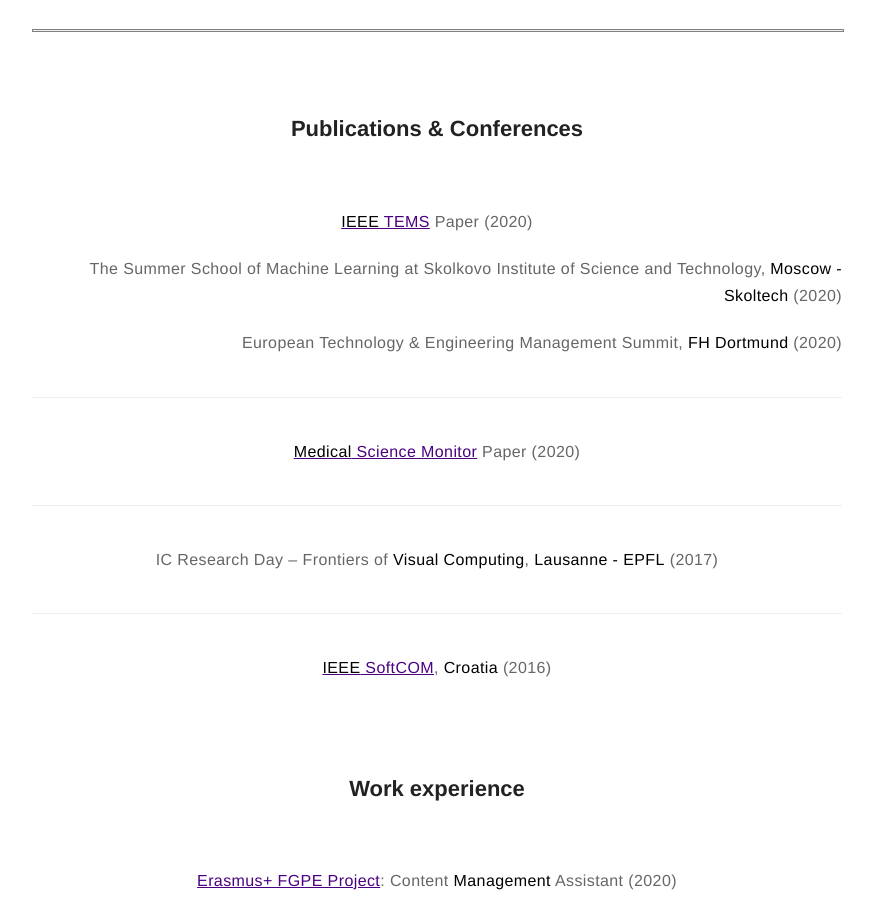
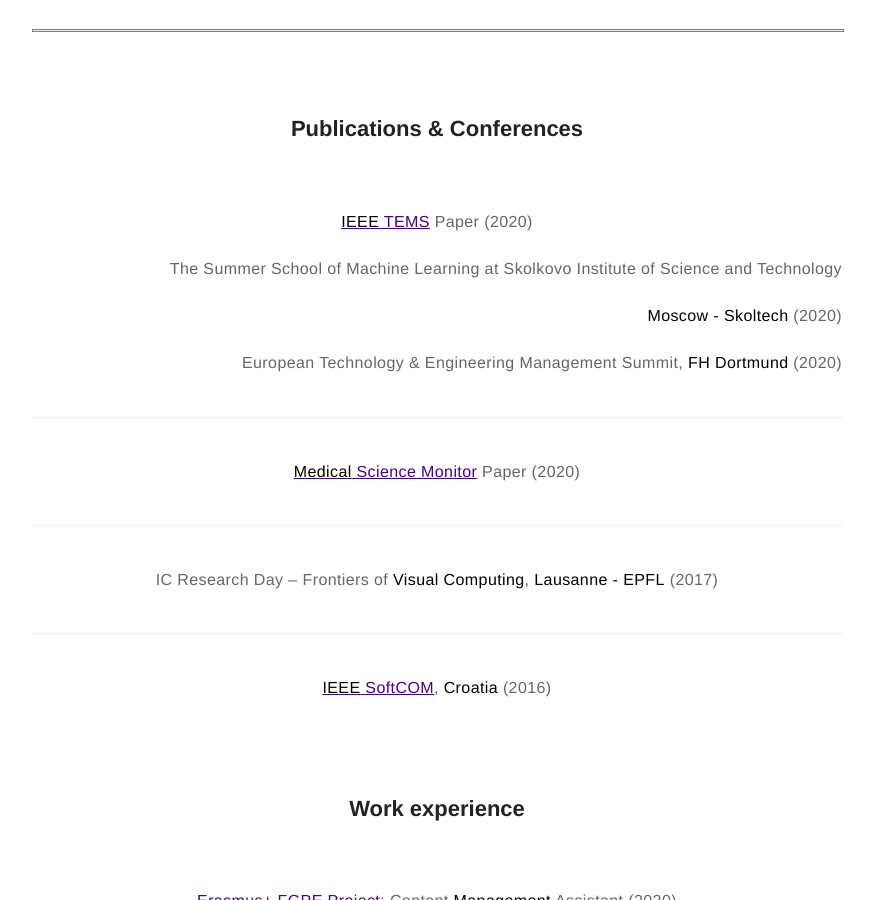
Before and after one commit to dljubenk/dljubenk.github.io, a Jekyll site: the page built from about.md, in a window 1280 px wide and 900 px high, scrolled down 724 px. Shown: the whole window, without its empty margins (203-1078 px from the left). Built offline with Jekyll 4.4.1, drawn with Linux system fonts in a browser that asks for light colours.

Commit message:
Update about.md

```diff
--- a/about.md
+++ b/about.md
@@ -12,7 +12,8 @@ layout: page
 <h2 align="center">Publications & Conferences</h2>
 <br>
 <p align="center"><a href="https://ieeexplore.ieee.org/abstract/document/9111707"><strong>IEEE</strong> TEMS</a> Paper (2020)</p>
-<p align="right">The Summer School of Machine Learning at Skolkovo Institute of Science and Technology, <strong>Moscow - Skoltech</strong> (2020)</p>
+<p align="right">The Summer School of Machine Learning at Skolkovo Institute of Science and Technology</p>
+<p align="right"><strong>Moscow - Skoltech</strong> (2020)</p>
 <p align="right">European Technology & Engineering Management Summit, <strong>FH Dortmund</strong> (2020)</p>
 ---
 <p align="center"><a href="https://www.medscimonit.com/abstract/index/idArt/923166"><strong>Medical</strong> Science Monitor</a> Paper (2020)</p>
```
